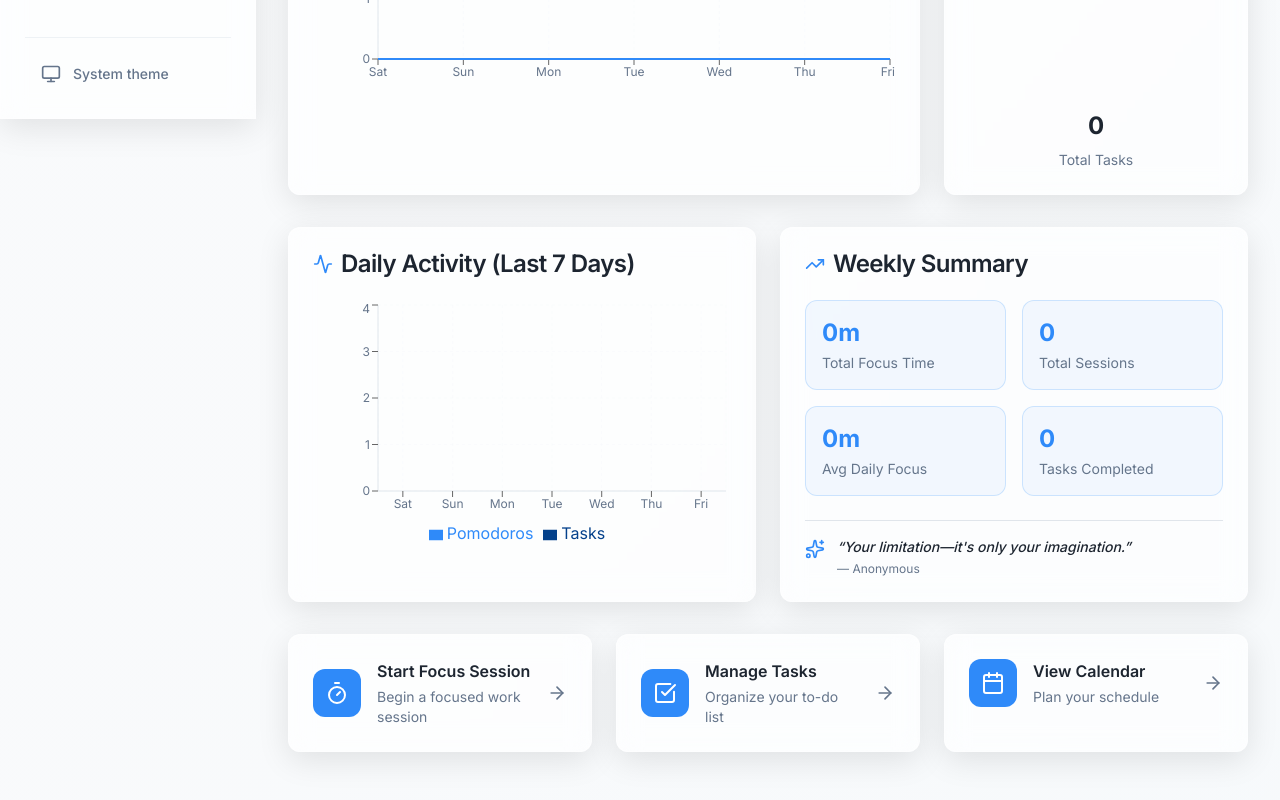
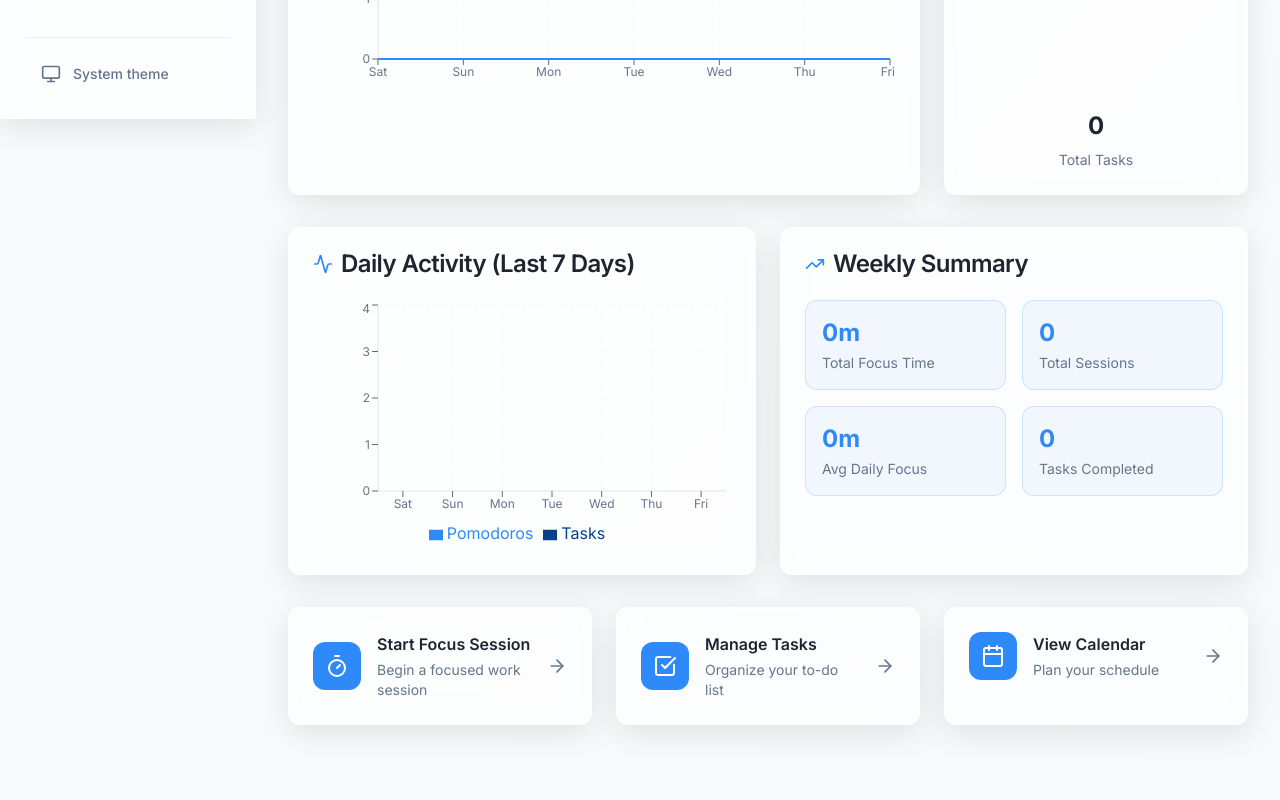
Before and after one commit to dominikkoenitzer/Zephyr, a React (Vite) app: page / in a window 1280 px wide. Shown: the part 681-1481 px from the top of the page. Built offline with nearby package versions, Linux system fonts and the light colour scheme.

Commit message:
Remove all motivational quotes from dashboard

```diff
--- a/src/pages/Dashboard.jsx
+++ b/src/pages/Dashboard.jsx
@@ -8,7 +8,6 @@ import {
   Clock,
   Target,
   Coffee,
-  Sparkles,
   TrendingUp,
   BarChart3,
   Flame,
@@ -35,23 +34,6 @@ import {
   Cell
 } from 'recharts';
 
-// Motivational quotes that change daily
-const motivationalQuotes = [
-  { text: "Every accomplishment starts with the decision to try.", author: "John F. Kennedy" },
-  { text: "The future depends on what you do today.", author: "Mahatma Gandhi" },
-  { text: "Don't watch the clock; do what it does. Keep going.", author: "Sam Levenson" },
-  { text: "The way to get started is to quit talking and begin doing.", author: "Walt Disney" },
-  { text: "Small steps every day lead to big results.", author: "Anonymous" },
-  { text: "Focus on being productive instead of busy.", author: "Tim Ferriss" },
-  { text: "Your limitation—it's only your imagination.", author: "Anonymous" },
-  { text: "Great things never come from comfort zones.", author: "Anonymous" },
-];
-
-// Get daily quote based on the day of year
-const getDailyQuote = () => {
-  const dayOfYear = Math.floor((new Date() - new Date(new Date().getFullYear(), 0, 0)) / 1000 / 60 / 60 / 24);
-  return motivationalQuotes[dayOfYear % motivationalQuotes.length];
-};
 
 function Dashboard() {
   const [stats, setStats] = useState({
@@ -63,7 +45,6 @@ function Dashboard() {
     currentStreak: 0
   });
 
-  const [dailyQuote] = useState(getDailyQuote());
 
   useEffect(() => {
     loadDashboardData();
@@ -461,21 +442,6 @@ function Dashboard() {
                     <div className="text-sm text-muted-foreground">Tasks Completed</div>
                   </div>
                 </div>
-
-                {/* Daily Quote */}
-                <div className="pt-4 border-t border-border">
-                  <div className="flex items-start gap-3">
-                    <Sparkles className="h-5 w-5 text-primary mt-0.5 flex-shrink-0" />
-                    <div>
-                      <p className="text-sm font-medium text-foreground mb-1 italic">
-                        &ldquo;{dailyQuote.text}&rdquo;
-                      </p>
-                      <p className="text-xs text-muted-foreground">
-                        — {dailyQuote.author}
-                      </p>
-                    </div>
-                  </div>
-                </div>
               </div>
             </CardContent>
           </Card>
```
